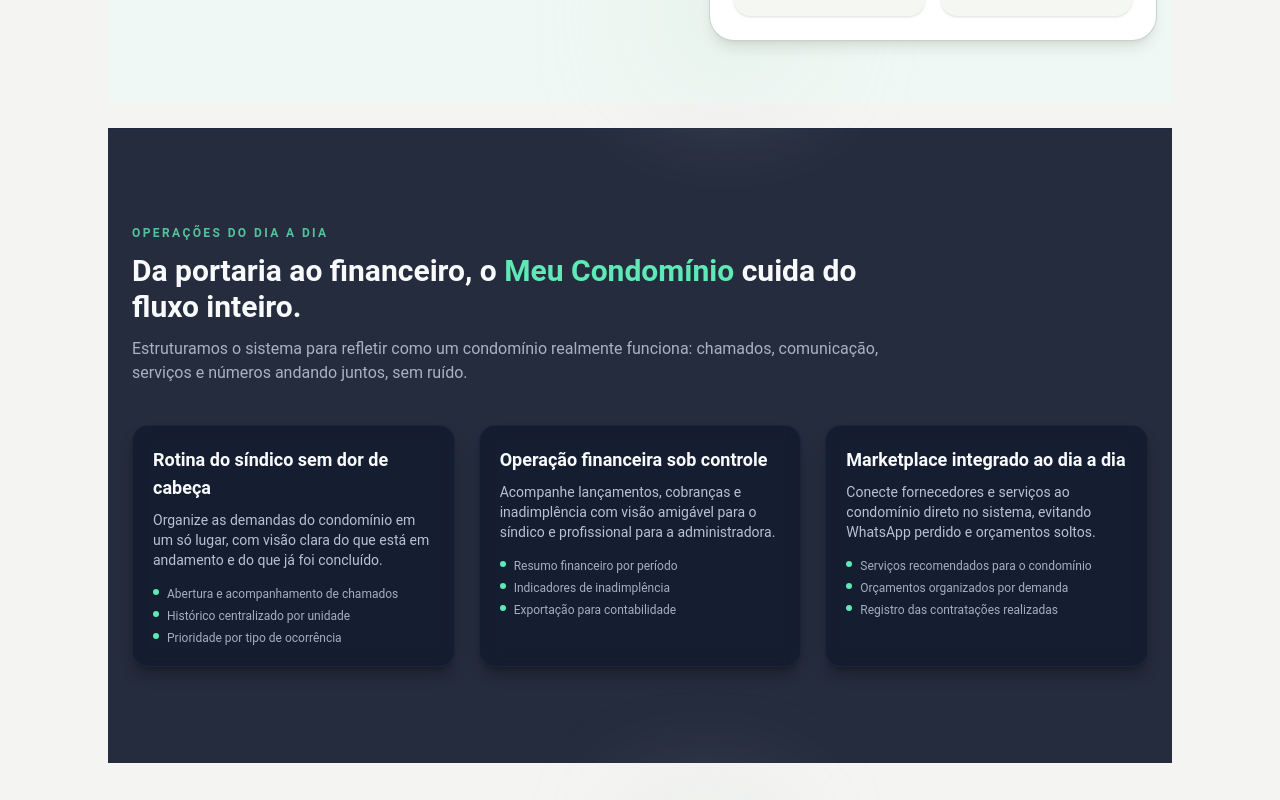
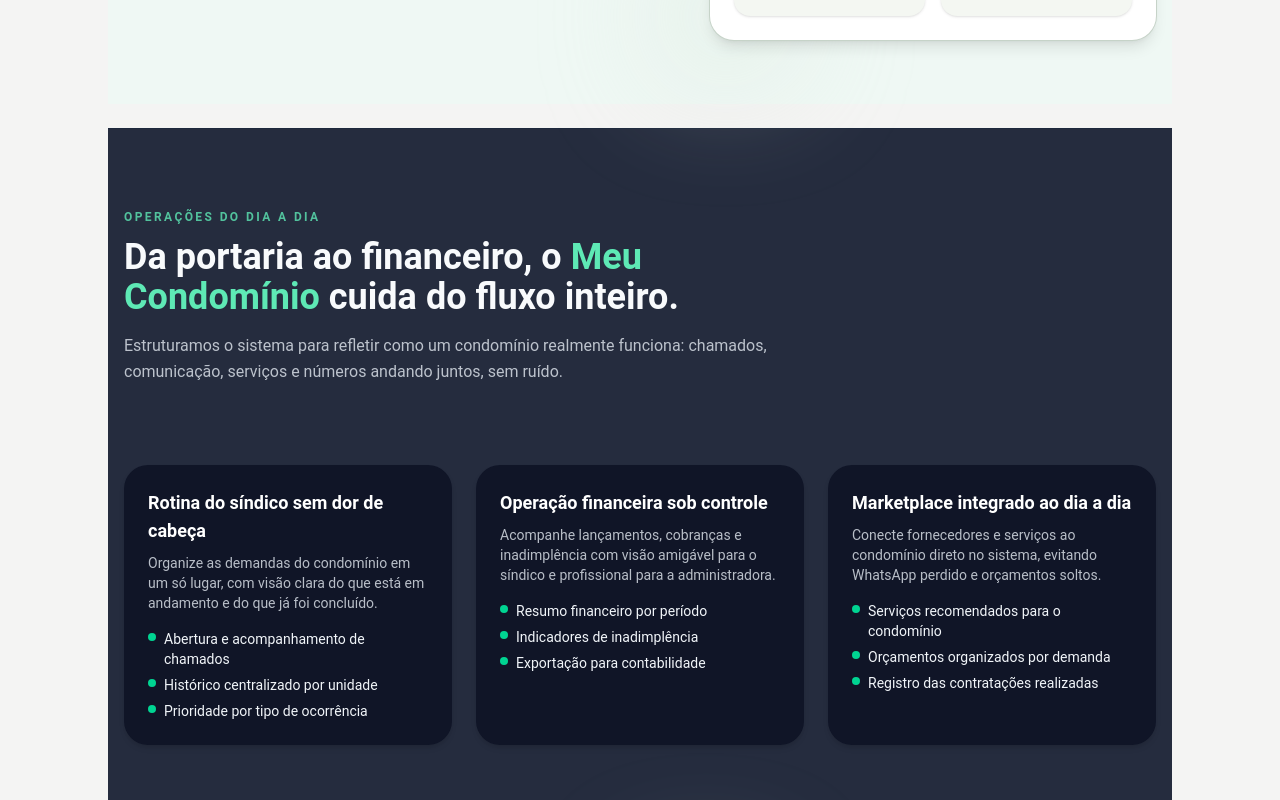
Before and after one commit to meu-condominio0/Meu-Condom-nio, a React (Vite) app: page / in a window 1280 px wide. Shown: the part 3560-4360 px from the top of the page. Built offline with nearby package versions, Linux system fonts and the light colour scheme; no server answers.

Commit message:
Refine operations section layout

```diff
--- a/components/marketing/OperationsSection.tsx
+++ b/components/marketing/OperationsSection.tsx
@@ -47,45 +47,45 @@
   return (
     <section
       id="operations"
-      className="w-full bg-slate-900/90 border-t border-slate-800 py-16 md:py-24"
+      className="w-full border-t border-slate-800 bg-slate-900/90"
     >
-      <div className="mx-auto flex w-full max-w-6xl flex-col gap-10 px-4 md:px-6">
+      <div className="mx-auto flex w-full max-w-6xl flex-col gap-10 px-4 py-16 md:py-20">
         <header className="max-w-3xl space-y-3">
           <p className="text-xs font-semibold uppercase tracking-[0.2em] text-emerald-300/80">
             Operações do dia a dia
           </p>
-          <h2 className="text-2xl md:text-3xl font-semibold text-slate-50">
+          <h2 className="text-3xl font-semibold text-slate-50 md:text-4xl">
+            <span className="block max-w-3xl text-balance">
               Da portaria ao financeiro, o{" "}
               <span className="text-emerald-300">Meu Condomínio</span> cuida do
               fluxo inteiro.
+            </span>
           </h2>
-          <p className="text-sm md:text-base text-slate-300/80">
+          <p className="mt-4 max-w-2xl text-sm leading-relaxed text-slate-200/80 md:text-base">
             Estruturamos o sistema para refletir como um condomínio realmente
             funciona: chamados, comunicação, serviços e números andando juntos,
             sem ruído.
           </p>
         </header>
 
-        <div className="grid gap-6 md:grid-cols-3">
+        <div className="mt-10 grid gap-6 md:grid-cols-3">
           {operations.map((op) => (
             <article
               key={op.title}
-              className="h-full rounded-2xl border border-slate-800/80 bg-slate-900/70 p-5 shadow-lg shadow-black/30 backdrop-blur-sm transition-transform hover:-translate-y-1 hover:border-emerald-400/70"
+              className="flex h-full flex-col rounded-3xl bg-slate-950/60 px-6 py-6 shadow-md transition-transform transition-shadow hover:-translate-y-1 hover:shadow-xl"
             >
-              <h3 className="text-base md:text-lg font-semibold text-slate-50">
-                {op.title}
-              </h3>
-              <p className="mt-2 text-xs md:text-sm text-slate-300/90">
-                {op.description}
-              </p>
-              <ul className="mt-4 space-y-1.5 text-xs text-slate-300/80">
+              <div className="flex flex-1 flex-col">
+                <h3 className="text-lg font-semibold text-white">{op.title}</h3>
+                <p className="mt-2 text-sm text-slate-200/80">{op.description}</p>
+                <ul className="mt-4 space-y-1.5">
                   {op.bullets.map((item) => (
-                  <li key={item} className="flex gap-2">
-                    <span className="mt-[3px] h-1.5 w-1.5 flex-shrink-0 rounded-full bg-emerald-300" />
+                    <li key={item} className="flex items-start text-sm text-slate-100">
+                      <span className="mr-2 mt-1 inline-block h-2 w-2 flex-shrink-0 rounded-full bg-emerald-400" />
                       <span>{item}</span>
                     </li>
                   ))}
                 </ul>
+              </div>
             </article>
           ))}
         </div>
```
Lines whose indentation alone changed are shown as unchanged.
